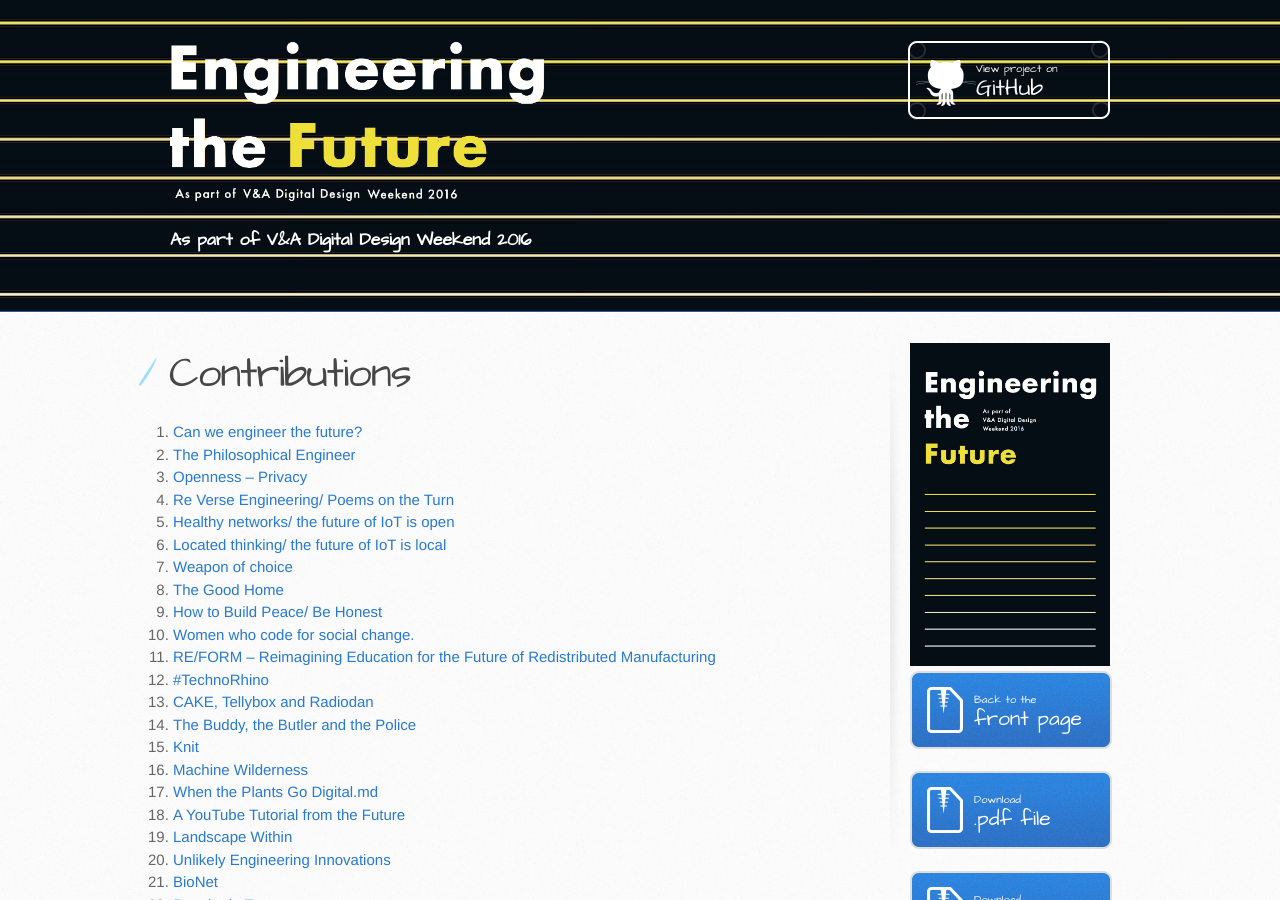
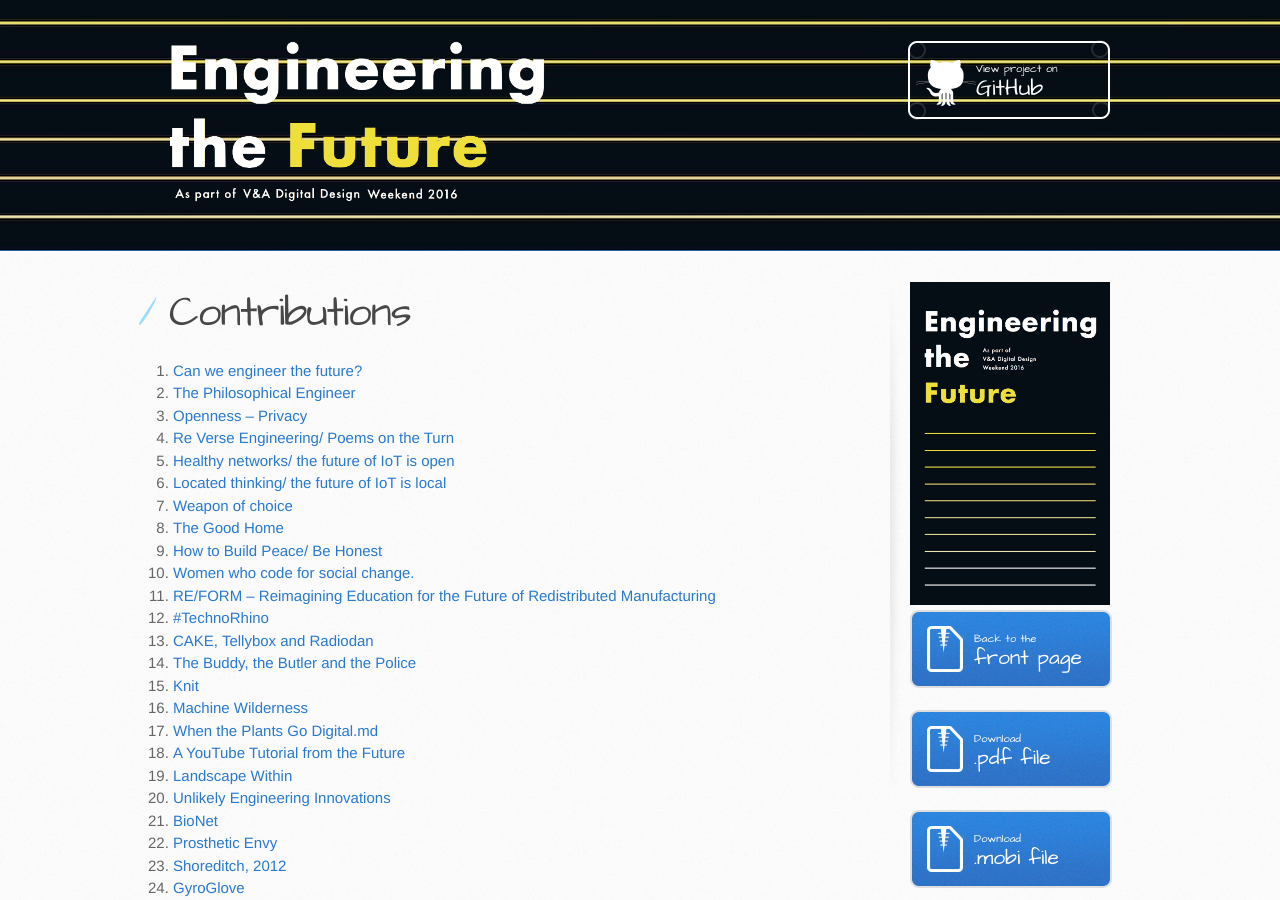
Before and after one commit to lguariento/Engineering-the-Future, a Jekyll site: the page built from index.md, in a window 1280 px wide and 900 px high. Built offline with Jekyll 4.4.1, drawn with Linux system fonts in a browser that asks for light colours.

Commit message:
header (again)

```diff
--- a/_layouts/default.html
+++ b/_layouts/default.html
@@ -20,7 +20,6 @@
     <header>
     <div class="inner">
     <img src="images/head_new.png" style="width:40%;">
-    <h3 style="color: white">As part of V&A Digital Design Weekend 2016</h3>
     <a href="https://github.com/lguariento/Engineering-the-Future/tree/gh-pages" class="button"><small>View project on</small> GitHub</a>
 
     </div>
```
